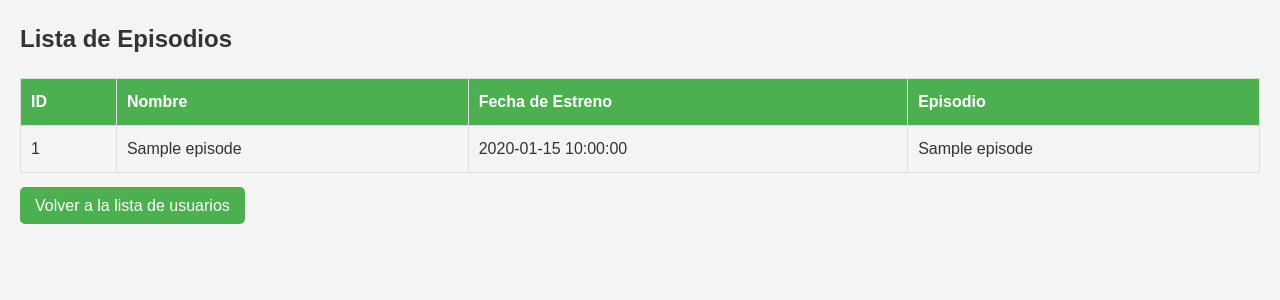
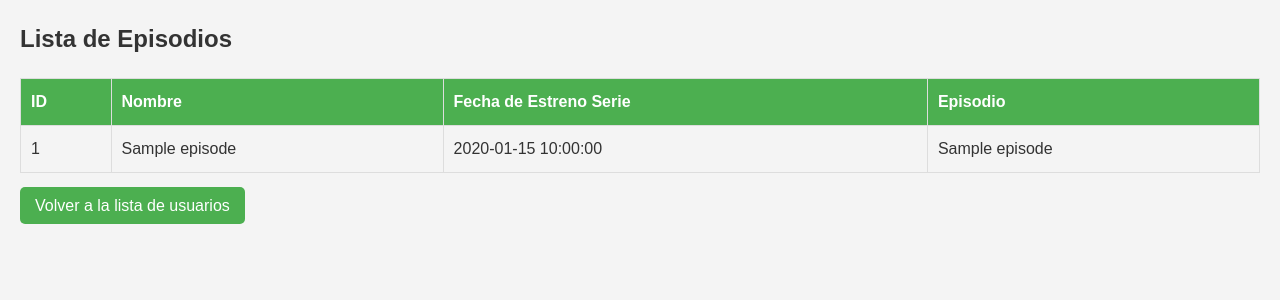
Before and after one commit to LucasChapita/PhpTalentoTech, a PHP site: template views/episode/index.php in a window 1280 px wide. Shown: the top 300 px of the page. Run offline with PHP 8.4, Linux system fonts and the light colour scheme; the template is opened without the code that fills it: most values are stand-ins (such as "Sample title", 1, 10 or a date in 2020).

Commit message:
Proyecto CRUD usuarios y lista de episodios de Rick y Morty

```diff
--- a/views/episode/index.php
+++ b/views/episode/index.php
@@ -14,7 +14,7 @@
         <tr>
             <th>ID</th>
             <th>Nombre</th>
-            <th>Fecha de Estreno</th>
+            <th>Fecha de Estreno Serie</th>
             <th>Episodio</th>
         </tr>
         <?php foreach ($episodes as $episode): ?>
```
